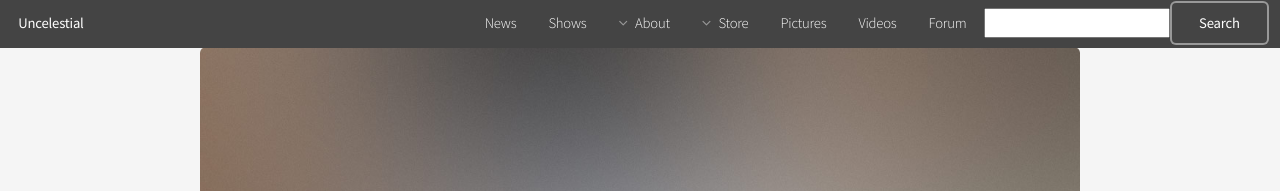
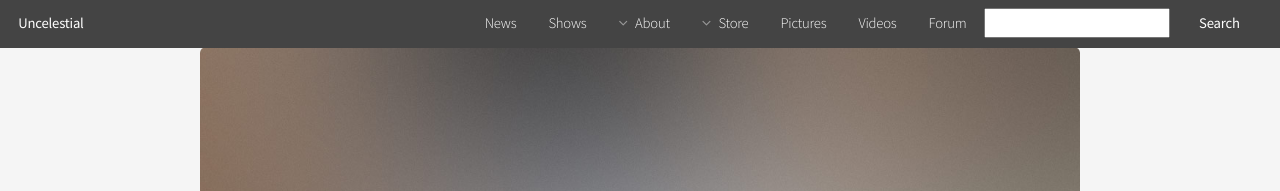
Before and after one commit to tvconefive/uncelestial.github.io, a Jekyll site: the page built from index.md, in a window 1280 px wide. Shown: the top 191 px of the page. Built offline with Jekyll 4.4.1, drawn with Linux system fonts in a browser that asks for light colours; comment, search, counter and statistics services are not loaded.

Commit message:
Update alpha.html

```diff
--- a/_layouts/alpha.html
+++ b/_layouts/alpha.html
@@ -36,7 +36,7 @@
 					<ul>
 						<li><a href="/">News</a></li>
 						<li><a href="/shows">Shows</a></li>
-						<li><a class="icon fa-angle-down">About</a>
+						<li><a href="/about" class="icon fa-angle-down">About</a>
 							<ul>
 								<li><a href="/about">Bio</a></li>
 								<li><a href="/opensource">Open Source Music</a></li>
@@ -44,7 +44,7 @@
 								<li><a href="/contact">Contact</a></li>
 							</ul>
 						</li>
-						<li><a class="icon fa-angle-down">Store</a>
+						<li><a href="/store" class="icon fa-angle-down">Store</a>
 							<ul>
 								<li><a href="/store">Shop</a></li>
 								<li><a target="_blank" href="https://docs.google.com/forms/d/1TI12r-L-9Vha2bnLbB9VJc8owg_xGVlVQDrCUTayHhM/viewform">Sell Your Stuff!</a></li>
@@ -53,7 +53,7 @@
 						<li><a href="/pictures">Pictures</a></li>
 						<li><a href="/videos">Videos</a></li>
 						<li><a href="/forum">Forum</a></li>
-						<li><form action="/search"><input type="search" id="q" name="q"><input type="submit" value="Search"></form></li>
+						<li><form action="/search"><input type="search" id="q" name="q"><input type="submit" value="Search" style="box-shadow: none;"></form></li>
 					</ul>
 				</nav>
 			</header>
```
